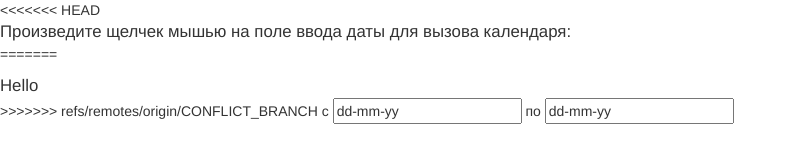
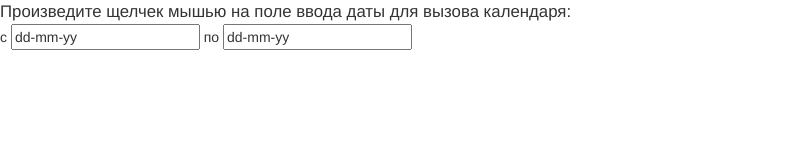
Before and after one commit to IPO-14a/ang.kvivrenko, a plain HTML site: page index.html in a window 1280 px wide. Shown: the whole page, without its empty margins (0-797 px from the left). Drawn offline with Linux system fonts and the light colour scheme.

Commit message:
Little marks

```diff
--- a/index.html
+++ b/index.html
@@ -8,11 +8,8 @@
     <body>
         <script src="js/calendar_ru.js" type="text/javascript"></script>
         <form action="">
-<<<<<<< HEAD
             <p><big>Произведите щелчек мышью на поле ввода даты для вызова календаря:</big><br>
-=======
-            <p><big>Hello</big><br>
->>>>>>> refs/remotes/origin/CONFLICT_BRANCH
+
                 с <input type="text" value="dd-mm-yy" onfocus="this.select();lcs(this)" onclick="event.cancelBubble=true;this.select();lcs(this)">
                 по <input type="text" value="dd-mm-yy" onfocus="this.select();lcs(this)" onclick="event.cancelBubble=true;this.select();lcs(this)">
             </p>
```
